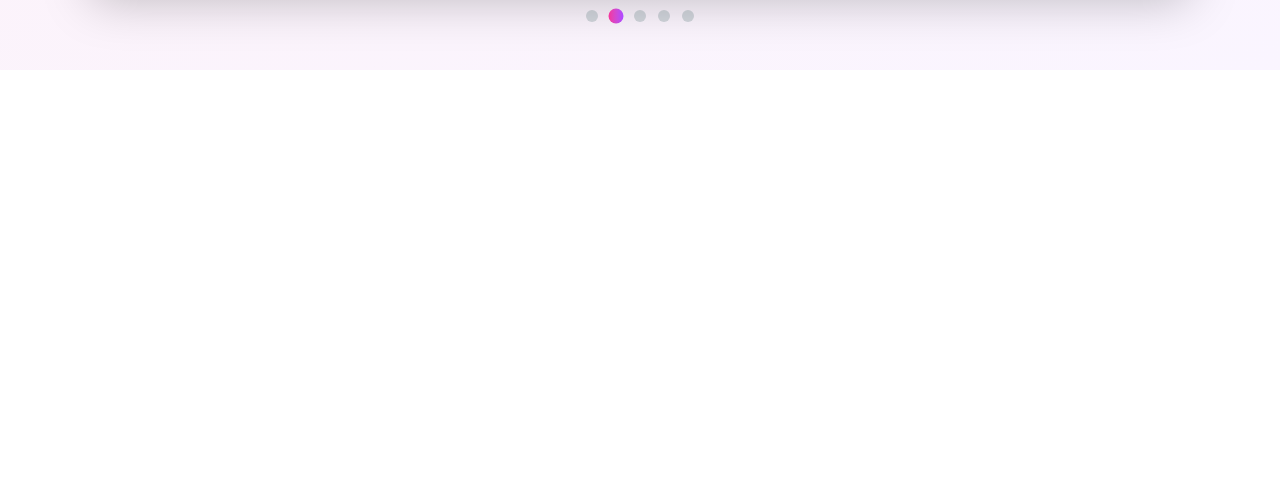
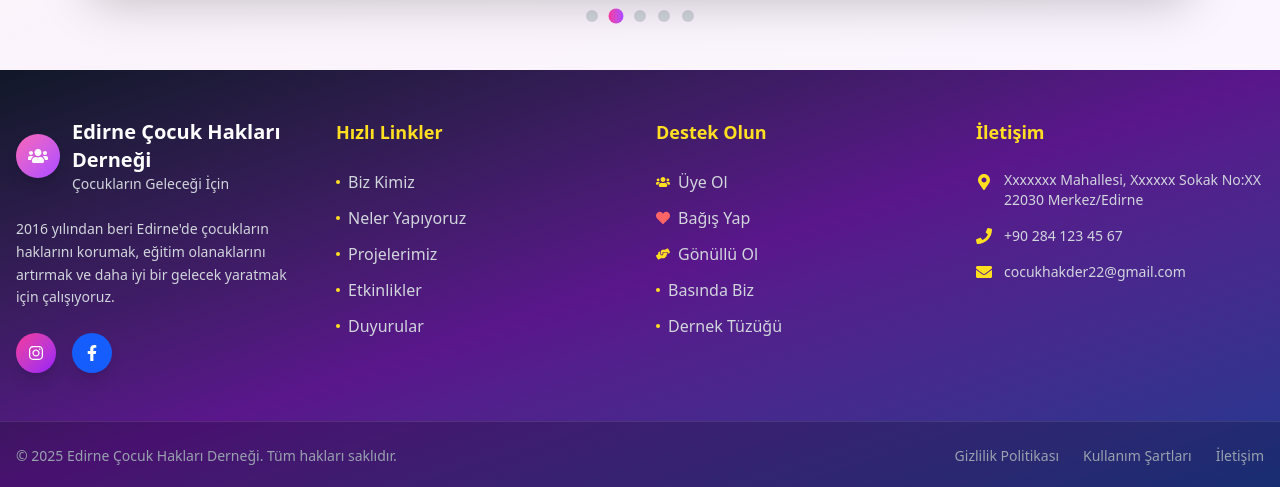
Before and after one commit to ruskyvisky/dernek-web, a Next.js app: page / in a window 1280 px wide. Shown: the part 666-1153 px from the top of the page. Before the commit the page ends 800 px from the top, so only its background shows below. Built offline with nearby package versions, Linux system fonts and the light colour scheme.

Commit message:
created footer

```diff
--- a/app/layout.tsx
+++ b/app/layout.tsx
@@ -2,6 +2,7 @@ import type { Metadata } from "next";
 import { Geist, Geist_Mono } from "next/font/google";
 import "./globals.css";
 import Header from "@/components/header";
+import Footer from "@/components/footer";
 
 export default function RootLayout({
   children,
@@ -18,6 +19,8 @@ export default function RootLayout({
         <Header />
 
         {children}
+
+        <Footer />
       </body>
     </html>
   );
--- /dev/null
+++ b/components/footer.tsx
@@ -0,0 +1,237 @@
+'use client';
+
+import Link from 'next/link';
+import { FaInstagram, FaFacebookF, FaHeart, FaUsers, FaPhone, FaEnvelope, FaMapMarkerAlt, FaHandsHelping } from 'react-icons/fa';
+
+const Footer = () => {
+  return (
+    <footer className="bg-gradient-to-br from-gray-900 via-purple-900 to-blue-900 text-white">
+      {/* Ana Footer İçeriği */}
+      <div className="container mx-auto px-4 py-12">
+        <div className="grid lg:grid-cols-4 md:grid-cols-2 gap-8">
+
+          {/* Logo ve Hakkında */}
+          <div className="lg:col-span-1">
+            <div className="flex items-center gap-3 mb-6">
+              <div className="bg-gradient-to-br from-pink-400 to-purple-500 rounded-full p-3 shadow-lg">
+                <FaUsers className="text-white text-xl" />
+              </div>
+              <div>
+                <h3 className="text-xl font-bold">Edirne Çocuk Hakları Derneği</h3>
+                <p className="text-gray-300 text-sm">Çocukların Geleceği İçin</p>
+              </div>
+            </div>
+            <p className="text-gray-300 text-sm leading-relaxed mb-6">
+              2016 yılından beri Edirne'de çocukların haklarını korumak,
+              eğitim olanaklarını artırmak ve daha iyi bir gelecek yaratmak
+              için çalışıyoruz.
+            </p>
+
+            {/* Sosyal Medya */}
+            <div className="flex gap-4">
+              <a
+                href="#"
+                className="w-10 h-10 bg-gradient-to-br from-pink-500 to-purple-600 rounded-full flex items-center justify-center hover:scale-110 transition-all duration-300 shadow-lg"
+              >
+                <FaInstagram className="text-white" />
+              </a>
+              <a
+                href="#"
+                className="w-10 h-10 bg-blue-600 rounded-full flex items-center justify-center hover:scale-110 transition-all duration-300 shadow-lg"
+              >
+                <FaFacebookF className="text-white" />
+              </a>
+            </div>
+          </div>
+
+          {/* Hızlı Linkler */}
+          <div>
+            <h4 className="text-lg font-bold mb-6 text-yellow-300">Hızlı Linkler</h4>
+            <ul className="space-y-3">
+              <li>
+                <Link
+                  href="/hakkimizda/biz-kimiz"
+                  className="text-gray-300 hover:text-yellow-300 transition-colors duration-300 flex items-center gap-2"
+                >
+                  <span className="w-1 h-1 bg-yellow-300 rounded-full"></span>
+                  Biz Kimiz
+                </Link>
+              </li>
+              <li>
+                <Link
+                  href="/hakkimizda/neler-yapiyoruz"
+                  className="text-gray-300 hover:text-yellow-300 transition-colors duration-300 flex items-center gap-2"
+                >
+                  <span className="w-1 h-1 bg-yellow-300 rounded-full"></span>
+                  Neler Yapıyoruz
+                </Link>
+              </li>
+              <li>
+                <Link
+                  href="/calismalar/projeler"
+                  className="text-gray-300 hover:text-yellow-300 transition-colors duration-300 flex items-center gap-2"
+                >
+                  <span className="w-1 h-1 bg-yellow-300 rounded-full"></span>
+                  Projelerimiz
+                </Link>
+              </li>
+              <li>
+                <Link
+                  href="/calismalar/etkinlikler"
+                  className="text-gray-300 hover:text-yellow-300 transition-colors duration-300 flex items-center gap-2"
+                >
+                  <span className="w-1 h-1 bg-yellow-300 rounded-full"></span>
+                  Etkinlikler
+                </Link>
+              </li>
+              <li>
+                <Link
+                  href="/calismalar/duyurular"
+                  className="text-gray-300 hover:text-yellow-300 transition-colors duration-300 flex items-center gap-2"
+                >
+                  <span className="w-1 h-1 bg-yellow-300 rounded-full"></span>
+                  Duyurular
+                </Link>
+              </li>
+            </ul>
+          </div>
+
+          {/* Destek */}
+          <div>
+            <h4 className="text-lg font-bold mb-6 text-yellow-300">Destek Olun</h4>
+            <ul className="space-y-3">
+              <li>
+                <Link
+                  href="/uye-ol"
+                  className="text-gray-300 hover:text-yellow-300 transition-colors duration-300 flex items-center gap-2"
+                >
+                  <FaUsers className="text-yellow-300 text-sm" />
+                  Üye Ol
+                </Link>
+              </li>
+              <li>
+                <Link
+                  href="/bagis-yap"
+                  className="text-gray-300 hover:text-yellow-300 transition-colors duration-300 flex items-center gap-2"
+                >
+                  <FaHeart className="text-red-400 text-sm" />
+                  Bağış Yap
+                </Link>
+              </li>
+              <li>
+                <Link
+                  href="/destek"
+                  className="text-gray-300 hover:text-yellow-300 transition-colors duration-300 flex items-center gap-2"
+                >
+                  <FaHandsHelping className="text-yellow-300 text-sm" />
+                  Gönüllü Ol
+                </Link>
+              </li>
+              <li>
+                <Link
+                  href="/hakkimizda/basinda-biz"
+                  className="text-gray-300 hover:text-yellow-300 transition-colors duration-300 flex items-center gap-2"
+                >
+                  <span className="w-1 h-1 bg-yellow-300 rounded-full"></span>
+                  Basında Biz
+                </Link>
+              </li>
+              <li>
+                <Link
+                  href="/hakkimizda/tuzuk"
+                  className="text-gray-300 hover:text-yellow-300 transition-colors duration-300 flex items-center gap-2"
+                >
+                  <span className="w-1 h-1 bg-yellow-300 rounded-full"></span>
+                  Dernek Tüzüğü
+                </Link>
+              </li>
+            </ul>
+          </div>
+
+          {/* İletişim */}
+          <div>
+            <h4 className="text-lg font-bold mb-6 text-yellow-300">İletişim</h4>
+            <div className="space-y-4">
+              <div className="flex items-start gap-3">
+                <FaMapMarkerAlt className="text-yellow-300 mt-1 flex-shrink-0" />
+                <div>
+                  <p className="text-gray-300 text-sm">
+                    Xxxxxxx Mahallesi, Xxxxxx Sokak No:XX<br />
+                    22030 Merkez/Edirne
+                  </p>
+                </div>
+              </div>
+
+              <div className="flex items-center gap-3">
+                <FaPhone className="text-yellow-300" />
+                <a
+                  href="tel:+902841234567"
+                  className="text-gray-300 hover:text-yellow-300 transition-colors text-sm"
+                >
+                  +90 284 123 45 67
+                </a>
+              </div>
+
+              <div className="flex items-center gap-3">
+                <FaEnvelope className="text-yellow-300" />
+                <a
+                  href="mailto:cocukhakder22@gmail.com"
+                  className="text-gray-300 hover:text-yellow-300 transition-colors text-sm"
+                >
+                  cocukhakder22@gmail.com
+                </a>
+              </div>
+            </div>
+
+
+          </div>
+        </div>
+      </div>
+
+      {/* Alt Footer */}
+      <div className="border-t border-white/10 bg-black/20">
+        <div className="container mx-auto px-4 py-6">
+          <div className="flex flex-col md:flex-row justify-between items-center gap-4">
+            <div className="text-gray-400 text-sm text-center md:text-left">
+              <p>&copy; {new Date().getFullYear()} Edirne Çocuk Hakları Derneği. Tüm hakları saklıdır.</p>
+            </div>
+
+            <div className="flex flex-wrap gap-6 text-sm">
+              <Link
+                href="/hakkimizda/tuzuk"
+                className="text-gray-400 hover:text-yellow-300 transition-colors"
+              >
+                Gizlilik Politikası
+              </Link>
+              <Link
+                href="/hakkimizda/tuzuk"
+                className="text-gray-400 hover:text-yellow-300 transition-colors"
+              >
+                Kullanım Şartları
+              </Link>
+              <Link
+                href="/iletisim"
+                className="text-gray-400 hover:text-yellow-300 transition-colors"
+              >
+                İletişim
+              </Link>
+            </div>
+          </div>
+        </div>
+      </div>
+
+      {/* Sticky Bağış Butonu (Mobil) */}
+      <div className="fixed bottom-6 right-6 z-50 lg:hidden">
+        <Link
+          href="/bagis-yap"
+          className="bg-gradient-to-r from-pink-500 to-purple-600 text-white px-6 py-3 rounded-full shadow-2xl flex items-center gap-2 hover:scale-105 transition-all duration-300"
+        >
+          <FaHeart className="text-yellow-300" />
+          <span className="font-bold">Bağış Yap</span>
+        </Link>
+      </div>
+    </footer>
+  );
+};
+
+export default Footer;
```
